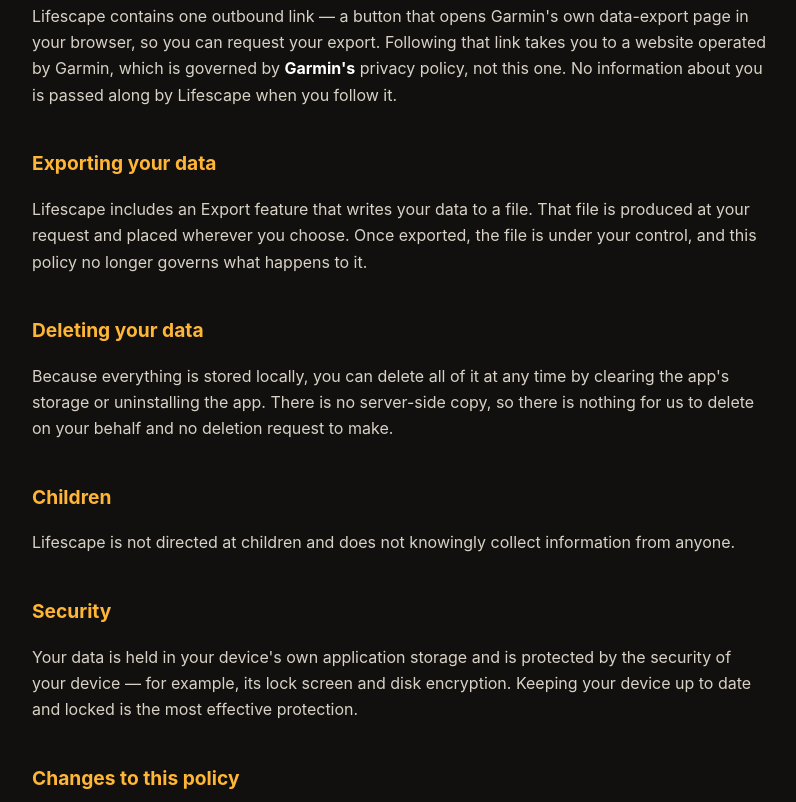
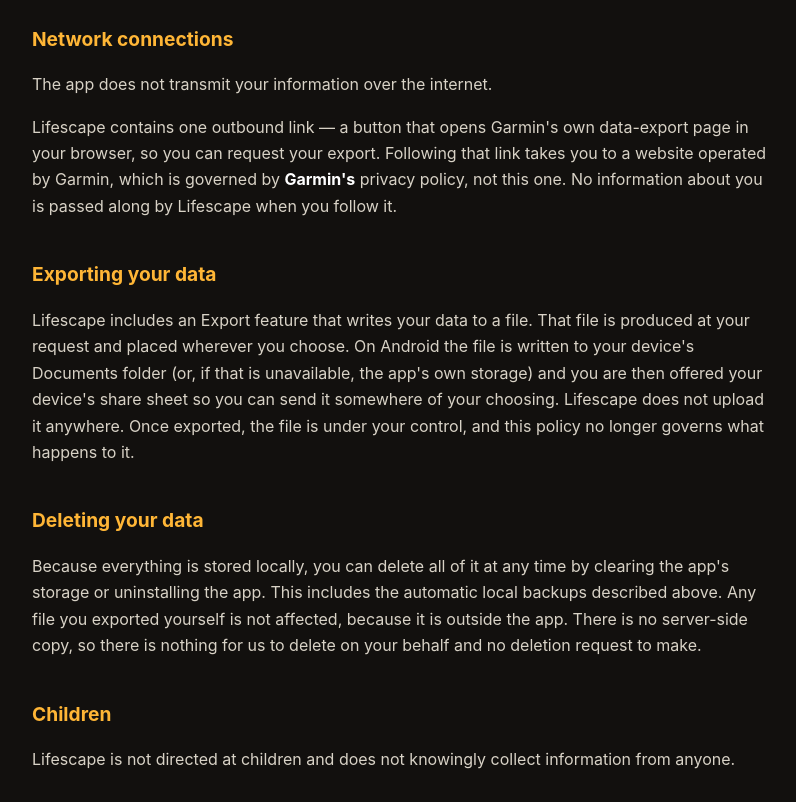
Before and after one commit to edvinklaebo/lifescape-legal, a plain HTML site: page index.html in a window 1280 px wide. Shown: the part 1995-2797 px from the top of the page, without its empty margins (240-1036 px from the left). Drawn offline with Linux system fonts and the light colour scheme.

Commit message:
Update privacy policy

```diff
--- a/index.html
+++ b/index.html
@@ -52,6 +52,7 @@
 <li>Derived progress: experience points, levels, streaks and achievements.</li>
 <li>Your settings, such as the hour at which your day rolls over.</li>
 <li>If you import a Garmin data export, the sleep dates and durations read from that file.</li>
+<li>Automatic local backups: up to four recent snapshots of the data above, kept on your device so your progress can be restored if the stored save is ever damaged. If a save cannot be read, the unreadable copy is also kept on your device until you download or discard it.</li>
 </ul>
 <p>This information never leaves your device unless you deliberately export it (see <em>Exporting your data</em> below).</p>
 <h2>What Lifescape does not do</h2>
@@ -85,9 +86,9 @@
 <p>The app does not transmit your information over the internet.</p>
 <p>Lifescape contains one outbound link — a button that opens Garmin&#39;s own data-export page in your browser, so you can request your export. Following that link takes you to a website operated by Garmin, which is governed by <strong>Garmin&#39;s</strong> privacy policy, not this one. No information about you is passed along by Lifescape when you follow it.</p>
 <h2>Exporting your data</h2>
-<p>Lifescape includes an Export feature that writes your data to a file. That file is produced at your request and placed wherever you choose. Once exported, the file is under your control, and this policy no longer governs what happens to it.</p>
+<p>Lifescape includes an Export feature that writes your data to a file. That file is produced at your request and placed wherever you choose. On Android the file is written to your device&#39;s Documents folder (or, if that is unavailable, the app&#39;s own storage) and you are then offered your device&#39;s share sheet so you can send it somewhere of your choosing. Lifescape does not upload it anywhere. Once exported, the file is under your control, and this policy no longer governs what happens to it.</p>
 <h2>Deleting your data</h2>
-<p>Because everything is stored locally, you can delete all of it at any time by clearing the app&#39;s storage or uninstalling the app. There is no server-side copy, so there is nothing for us to delete on your behalf and no deletion request to make.</p>
+<p>Because everything is stored locally, you can delete all of it at any time by clearing the app&#39;s storage or uninstalling the app. This includes the automatic local backups described above. Any file you exported yourself is not affected, because it is outside the app. There is no server-side copy, so there is nothing for us to delete on your behalf and no deletion request to make.</p>
 <h2>Children</h2>
 <p>Lifescape is not directed at children and does not knowingly collect information from anyone.</p>
 <h2>Security</h2>
```
